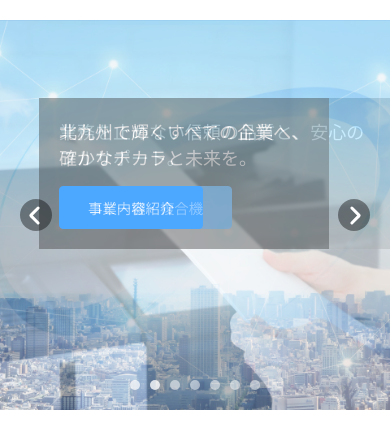
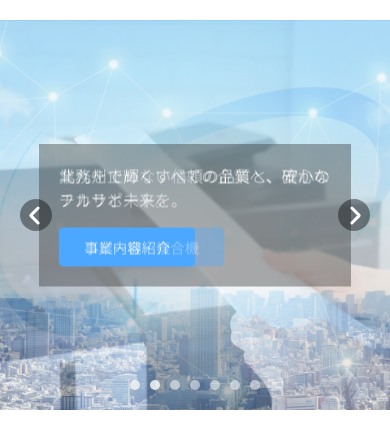
Before and after one commit to git-officeds/topslideshow_plus, a plain HTML site: page index.html in a window 390 px wide. Drawn offline with Linux system fonts and the light colour scheme.

Commit message:
テキストコンテンツエリアのレスポンシブ修正

```diff
--- a/index.html
+++ b/index.html
@@ -69,7 +69,7 @@
                     <img src="./images/topslides/slide_pc_01.jpg" alt="事業内容紹介">
                 </picture>
                 <div class="contents">
-                    <div class="catch">北九州で輝くすべての企業へ、<br>確かなチカラと未来を。</div>
+                    <div class="catch">北九州で輝くすべての企業へ、確かなチカラと未来を。</div>
                     <a href="#business_info" class="bt_slides">事業内容紹介</a>
                 </div>
             </div>
--- a/style.css
+++ b/style.css
@@ -67,6 +67,13 @@
     -webkit-backdrop-filter: blur(1px); /* Safari対応 */
     padding: 20px;
 }
+@media (max-width: 480px){
+    .topslideshow .slides .contents{
+        top: 50%; left: 50%;
+        transform: translate(-50%,-50%);
+        width: 80%;
+    }
+}
 
 /* キャッチコピー */
 .topslideshow .slides .contents .catch{
@@ -78,13 +85,18 @@
         font-size: 18px;
     }
 }
+@media (max-width: 480px) {
+    .topslideshow .slides .contents .catch{
+        font-size: 16px;
+    }
+}
 
 /* リンクボタン */
 .topslideshow .slides .contents .bt_slides{
     display: block;
     width: fit-content;
     margin-top: 16px;
-    padding: 10px 28px;
+    padding: 8px 24px;
     border-radius: 4px;
     border: 1px solid var(--button-color);
     background-color: var(--button-color);
```
